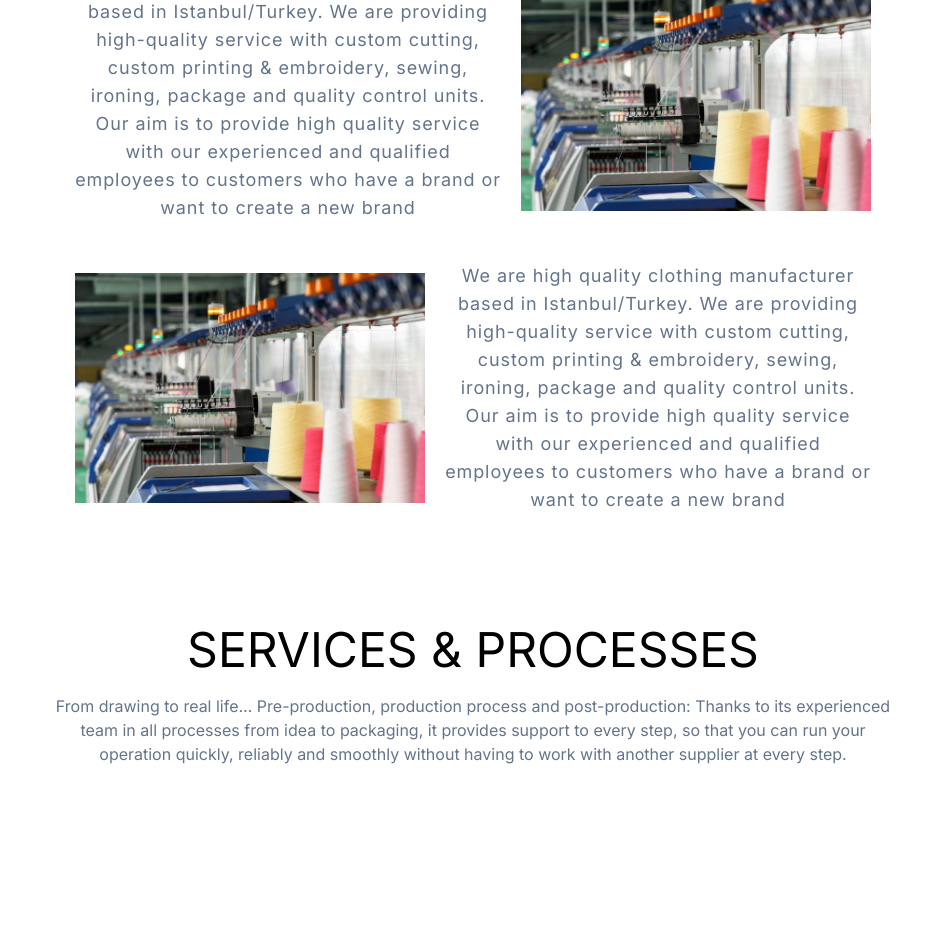
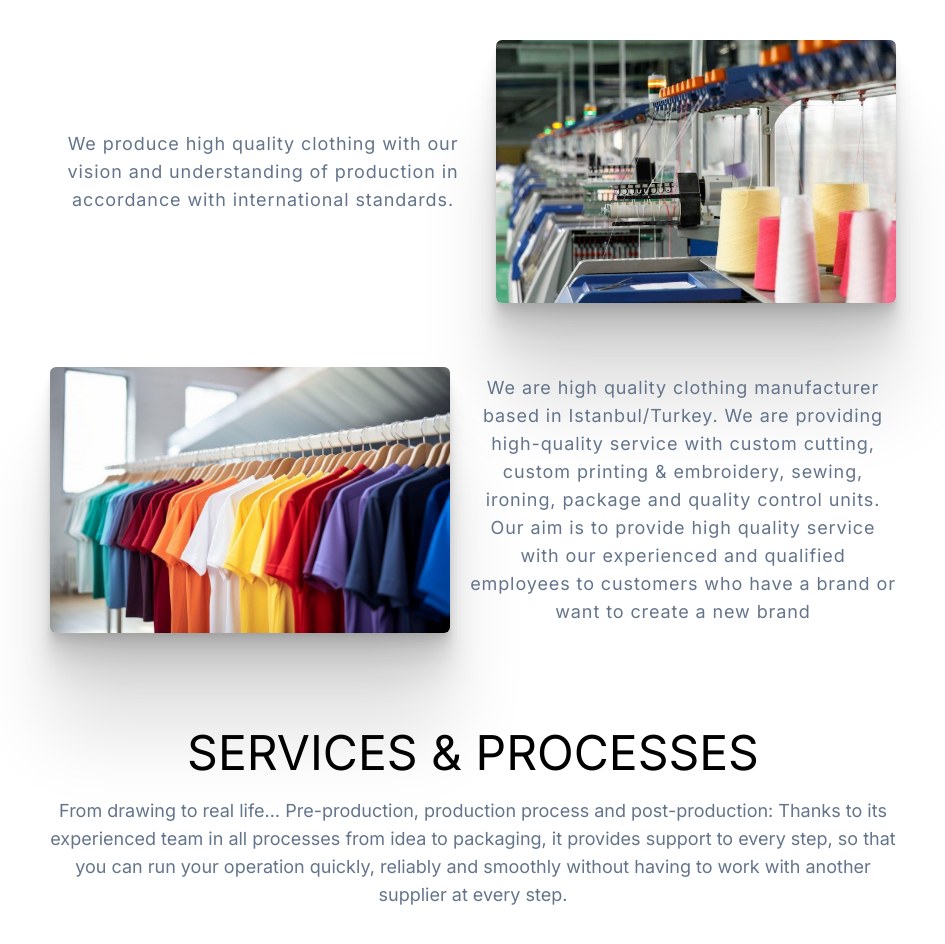
Before and after one commit to MuratOzte/YZ-textile, a Next.js app: page / in a window 1280 px wide. Shown: the part 1080-2024 px from the top of the page, without its empty margins (167-1112 px from the left). Before the commit the page ends 1846 px from the top, so only its background shows below. Built offline with nearby package versions, Linux system fonts and the light colour scheme.

Commit message:
refactor: Add margin-bottom to ImageCarousel container
Add a margin-bottom of 32px to the container of the ImageCarousel component in order to create spacing between the carousel and the content below it. This improves the layout and visual appearance of the page.

```diff
--- a/src/components/About/About.tsx
+++ b/src/components/About/About.tsx
@@ -1,21 +1,44 @@
-import { useEffect, useRef } from 'react';
+import { useEffect, useRef, useState } from 'react';
 import { AnimatePresence, motion, useInView } from 'framer-motion';
 import Image from 'next/image';
 
 import Slide1 from '@/assets/slide/slide1.jpeg';
+import Slide2 from '@/assets/slide/slide2.jpeg';
+//redux
+import { useDispatch, useSelector } from 'react-redux';
+import { RootState } from '@/store/store';
+import uiSlice from '@/store/slices/uiSlice';
 
 const About = () => {
+    const [isInit, setIsInit] = useState(true);
+    const ui = useSelector((state: RootState) => state.ui);
+    const dispatch = useDispatch();
+
     const container = useRef(null);
     const isInView = useInView(container);
 
+    const aboutref = useRef(null);
+    const isAboutInView = useInView(aboutref);
+
+    const processRef = useRef(null);
+    const isProcessInView = useInView(processRef);
+
+    useEffect(() => {
+        if (isInit) {
+            setIsInit(false);
+        }
+    }, [isInView]);
+
     return (
-        <motion.div className="flex justify-center flex-col h-screen bg-white">
-            <div className="flex flex-col mt-96  items-center">
+        <div className="flex gap-20 flex-col">
+            <motion.div className="flex justify-center flex-col bg-white">
+                <div className="flex flex-col items-center">
                     <div ref={container}>
+                        <AnimatePresence>
                             {isInView && (
                                 <div>
                                     <motion.h1
-                                initial={{ width: 0 }}
+                                        initial={{ width: isInit ? 0 : '100%' }}
                                         animate={{ width: '100%' }}
                                         transition={{
                                             duration: 1.5,
@@ -31,76 +54,117 @@ const About = () => {
                                     </motion.h1>
                                 </div>
                             )}
+                        </AnimatePresence>
                     </div>
-                <div className="flex justify-center mt-16">
+                    <div className="flex justify-center mt-16" ref={aboutref}>
                         <AnimatePresence>
-                        {isInView && (
-                            <div className="">
+                            <div>
+                                {isAboutInView && (
                                     <div className="w-full flex justify-center items-center gap-5">
                                         <motion.p
-                                        initial={{ opacity: 0 }}
-                                        animate={{ opacity: isInView ? 1 : 0 }}
-                                        transition={{ duration: 1, delay: 0.8 }}
+                                            initial={{ opacity: 0, x: -20 }}
+                                            animate={{
+                                                opacity: isAboutInView ? 1 : 0,
+                                                x: 0,
+                                            }}
+                                            transition={{
+                                                duration: 1,
+                                                delay: 1,
+                                            }}
+                                            className="text-slate-500 w-1/3 tracking-wider text-center text-lg"
+                                        >
+                                            We produce high quality clothing
+                                            with our vision and understanding of
+                                            production in accordance with
+                                            international standards.
+                                        </motion.p>
+                                        <motion.div
+                                            initial={{ opacity: 0, x: 20 }}
+                                            animate={{
+                                                opacity: isAboutInView ? 1 : 0,
+                                                x: 0,
+                                            }}
+                                            transition={{
+                                                duration: 1,
+                                                delay: 1,
+                                            }}
+                                            className="rounded-md overflow-hidden  shadow-[0_2.8px_2.2px_rgba(0,_0,_0,_0.034),_0_6.7px_5.3px_rgba(0,_0,_0,_0.048),_0_12.5px_10px_rgba(0,_0,_0,_0.06),_0_22.3px_17.9px_rgba(0,_0,_0,_0.072),_0_41.8px_33.4px_rgba(0,_0,_0,_0.086),_0_100px_80px_rgba(0,_0,_0,_0.12)]"
+                                        >
+                                            <Image
+                                                alt="image1"
+                                                src={Slide1}
+                                                width={400}
+                                                className="object-cover"
+                                            />
+                                        </motion.div>
+                                    </div>
+                                )}
+                                {isAboutInView && (
+                                    <div className="w-full flex justify-center items-center gap-5 mt-16 ">
+                                        <motion.div
+                                            initial={{ opacity: 0, x: -20 }}
+                                            animate={{
+                                                opacity: isAboutInView ? 1 : 0,
+                                                x: 0,
+                                            }}
+                                            transition={{
+                                                duration: 1,
+                                                delay: 1.4,
+                                            }}
+                                            className="rounded-md overflow-hidden shadow-[0_2.8px_2.2px_rgba(0,_0,_0,_0.034),_0_6.7px_5.3px_rgba(0,_0,_0,_0.048),_0_12.5px_10px_rgba(0,_0,_0,_0.06),_0_22.3px_17.9px_rgba(0,_0,_0,_0.072),_0_41.8px_33.4px_rgba(0,_0,_0,_0.086),_0_100px_80px_rgba(0,_0,_0,_0.12)]"
+                                        >
+                                            <Image
+                                                alt="image1"
+                                                src={Slide2}
+                                                width={400}
+                                                height={400}
+                                                className="object-cover"
+                                            />
+                                        </motion.div>
+                                        <motion.p
+                                            initial={{ opacity: 0, x: 20 }}
+                                            animate={{
+                                                opacity: isAboutInView ? 1 : 0,
+                                                x: 0,
+                                            }}
+                                            transition={{
+                                                duration: 1,
+                                                delay: 1.4,
+                                            }}
                                             className="text-slate-500 w-1/3 tracking-wider text-center text-lg"
                                         >
                                             We are high quality clothing
-                                        manufacturer based in Istanbul/Turkey.
-                                        We are providing high-quality service
-                                        with custom cutting, custom printing &
-                                        embroidery, sewing, ironing, package and
-                                        quality control units. Our aim is to
-                                        provide high quality service with our
-                                        experienced and qualified employees to
-                                        customers who have a brand or want to
-                                        create a new brand
-                                    </motion.p>
-                                    <Image
-                                        alt="image1"
-                                        src={Slide1}
-                                        width={350}
-                                    />
-                                </div>
-                                <div className="w-full flex justify-center items-center gap-5 mt-10">
-                                    <Image
-                                        alt="image1"
-                                        src={Slide1}
-                                        width={350}
-                                    />
-                                    <motion.p
-                                        initial={{ opacity: 0 }}
-                                        animate={{ opacity: isInView ? 1 : 0 }}
-                                        transition={{ duration: 1, delay: 0.8 }}
-                                        className="text-slate-500 w-1/3 tracking-wider text-center text-lg"
-                                    >
-                                        We are high quality clothing
-                                        manufacturer based in Istanbul/Turkey.
-                                        We are providing high-quality service
-                                        with custom cutting, custom printing &
-                                        embroidery, sewing, ironing, package and
-                                        quality control units. Our aim is to
-                                        provide high quality service with our
-                                        experienced and qualified employees to
-                                        customers who have a brand or want to
-                                        create a new brand
+                                            manufacturer based in
+                                            Istanbul/Turkey. We are providing
+                                            high-quality service with custom
+                                            cutting, custom printing &
+                                            embroidery, sewing, ironing, package
+                                            and quality control units. Our aim
+                                            is to provide high quality service
+                                            with our experienced and qualified
+                                            employees to customers who have a
+                                            brand or want to create a new brand
                                         </motion.p>
                                     </div>
+                                )}
                             </div>
-                        )}
                         </AnimatePresence>
                     </div>
                 </div>
+            </motion.div>
+            <div ref={processRef} className="pt-4">
                 <AnimatePresence>
-                {isInView && (
+                    {isProcessInView && (
                         <motion.div
                             initial={{ opacity: 0 }}
-                        animate={{ opacity: isInView ? 1 : 0 }}
-                        transition={{ duration: 1, delay: 0.8 }}
-                        className="bg-white text-black flex justify-center flex-col text-center items-center gap-5 pt-28 mb-20"
+                            animate={{ opacity: isProcessInView ? 1 : 0 }}
+                            transition={{ duration: 1, delay: 0.2 }}
+                            className="bg-transparent text-black flex justify-center flex-col text-center items-center gap-5 mb-20"
                         >
                             <motion.h1
                                 initial={{ y: -20, opacity: 0 }}
                                 animate={{ y: 0, opacity: 1 }}
-                            transition={{ duration: 1, delay: 1.2 }}
+                                transition={{ duration: 1, delay: 0.2 }}
                                 className="text-5xl"
                             >
                                 SERVICES & PROCESSES
@@ -108,21 +172,22 @@ const About = () => {
                             <motion.p
                                 initial={{ y: 20, opacity: 0 }}
                                 animate={{ y: 0, opacity: 1 }}
-                            transition={{ duration: 1, delay: 1.2 }}
-                            className="w-2/3 text-slate-500"
+                                transition={{ duration: 1, delay: 0.2 }}
+                                className="w-2/3 text-slate-500 text-lg"
                             >
                                 From drawing to real life… Pre-production,
-                            production process and post-production: Thanks to
-                            its experienced team in all processes from idea to
-                            packaging, it provides support to every step, so
-                            that you can run your operation quickly, reliably
-                            and smoothly without having to work with another
-                            supplier at every step.
+                                production process and post-production: Thanks
+                                to its experienced team in all processes from
+                                idea to packaging, it provides support to every
+                                step, so that you can run your operation
+                                quickly, reliably and smoothly without having to
+                                work with another supplier at every step.
                             </motion.p>
                         </motion.div>
                     )}
                 </AnimatePresence>
-        </motion.div>
+            </div>
+        </div>
     );
 };
 
--- a/src/components/Slide/ImageCarousel.tsx
+++ b/src/components/Slide/ImageCarousel.tsx
@@ -30,7 +30,7 @@ const ImageCarousel = () => {
     }, [index]);
 
     return (
-        <div className="relative w-full h-[calc(100vh-64px)] overflow-hidden">
+        <div className="relative w-full h-[calc(100vh-64px)] overflow-hidden mb-32">
             <motion.div
                 initial={{ y: 0 }}
                 animate={{ y: [0, 20, 0, 20, 0] }}
```
Also changed, not shown: src/store/slices/uiSlice.ts (+11 -3 lines). Lines whose indentation alone changed are shown as unchanged.
